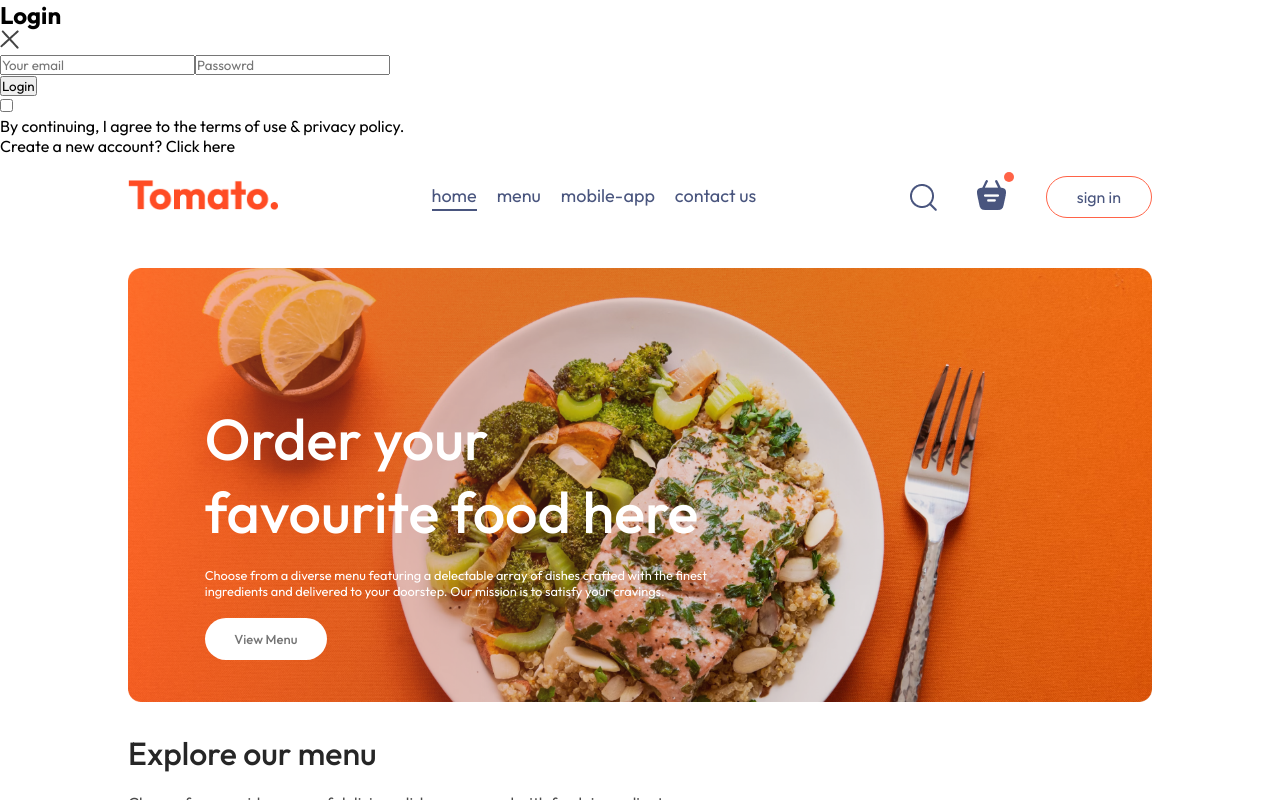
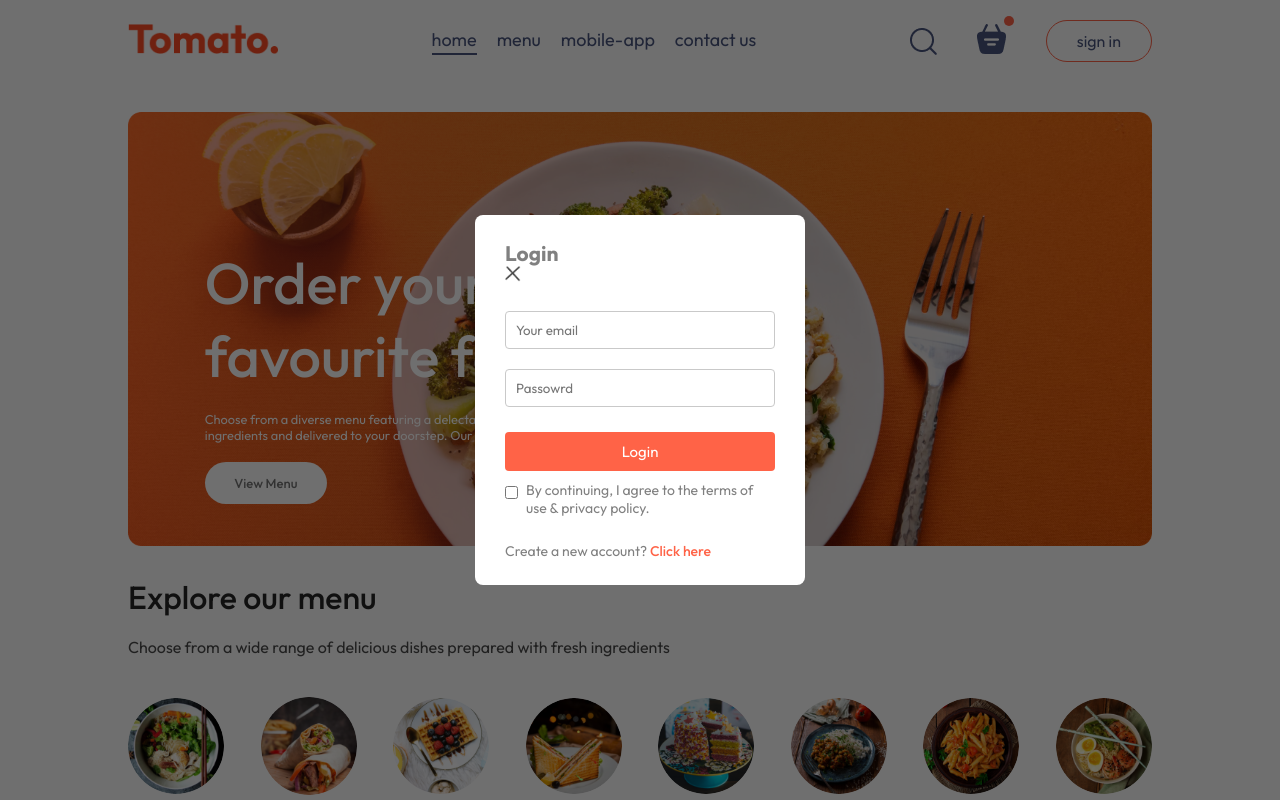
Before and after one commit to shreya-nair21/Tomato, a React (Vite) app in the folder frontend/: page / in a window 1280 px wide. Both pictures are taken after a click on the button "sign in". Shown: the top 800 px of the page. Built offline with nearby package versions, Linux system fonts and the light colour scheme.

Commit message:
apply style for login popup component

```diff
--- a/frontend/src/components/LoginPopup/LoginPopup.css
+++ b/frontend/src/components/LoginPopup/LoginPopup.css
@@ -0,0 +1,74 @@
+.login-popup{
+  position: absolute;
+  z-index: 1;
+  width: 100%;
+  height: 100%;
+  background-color: #00000090;
+  display: grid;
+
+}
+.login-popup-container{
+  place-self: center;
+  width: max(23vw, 330px);
+  color: #808080;
+  background-color: white;
+  display: flex;
+  flex-direction: column;
+  gap: 25px;
+  padding: 25px 30px;
+  border-radius: 8px;
+  font-size: 14px;
+  animation: fadeIn 0.5s;
+}
+
+.lofin-popup-title{
+  display: flex;
+  justify-content: space-between;
+  align-items: center;
+  color: black;
+}
+
+.login-popup-title img{
+  width: 16px;
+  cursor: pointer;
+}
+
+.login-popup-inputs{
+  display: flex;
+  flex-direction: column;
+  gap: 20px;
+}
+
+.login-popup-inputs input{
+  outline: none;
+  border: 1px solid #c9c9c9;
+  padding: 10px;
+  border-radius: 4px;
+}
+
+.login-popup-container button{
+  border: none;
+  padding: 10px;
+  border-radius: 4px;
+  color: white;
+  background-color: tomato;
+  font-size: 15px;
+  cursor: pointer;
+}
+
+.login-popup-condition{
+  display: flex;
+  align-items: start;
+  gap: 8px;
+  margin-top: -15px;
+}
+
+.login-popup-condition input{
+  margin-top: 5px;
+}
+
+.login-popup p span{
+  color: tomato;
+  font-weight: 500;
+  cursor: pointer;
+}
```
